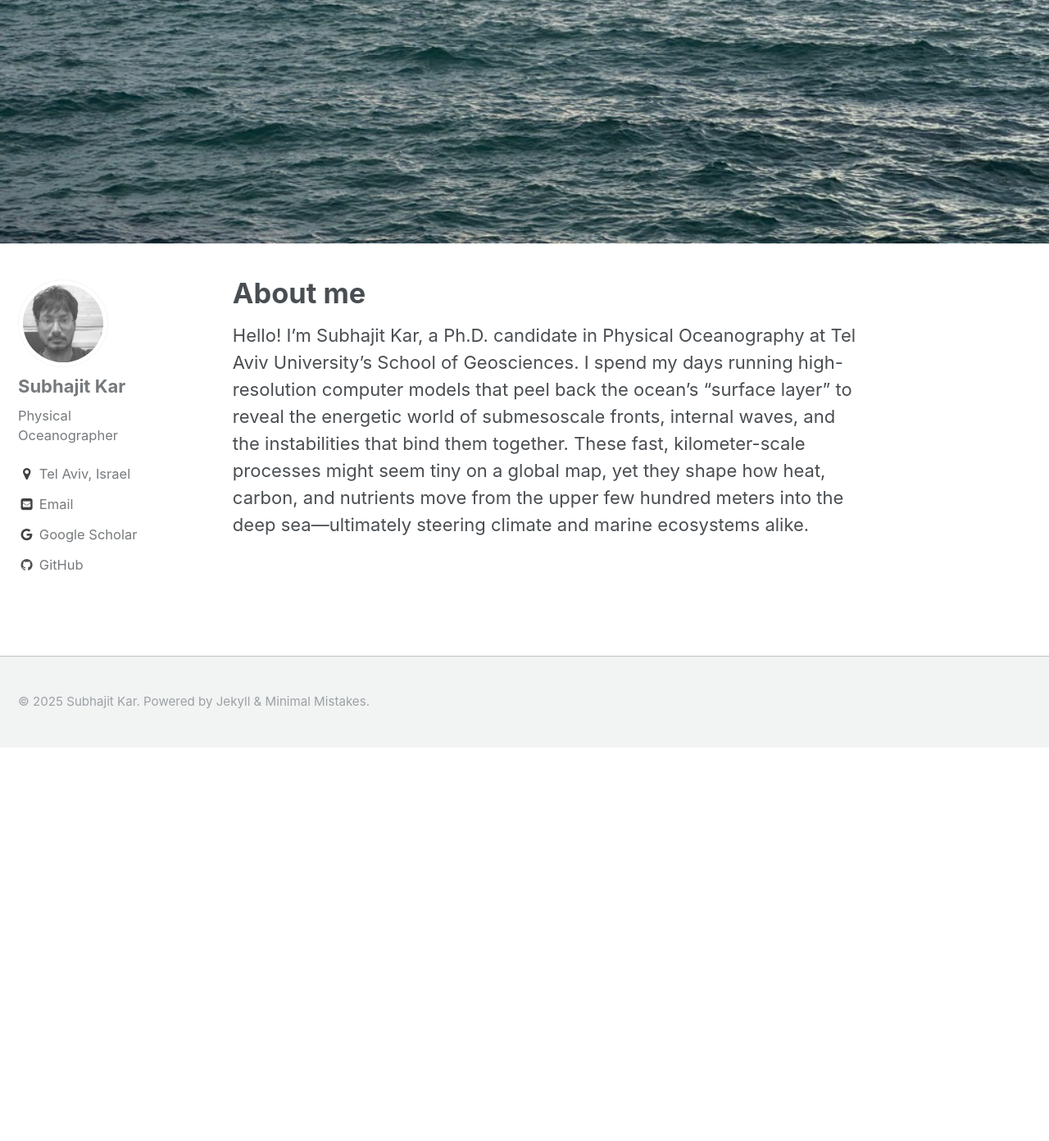
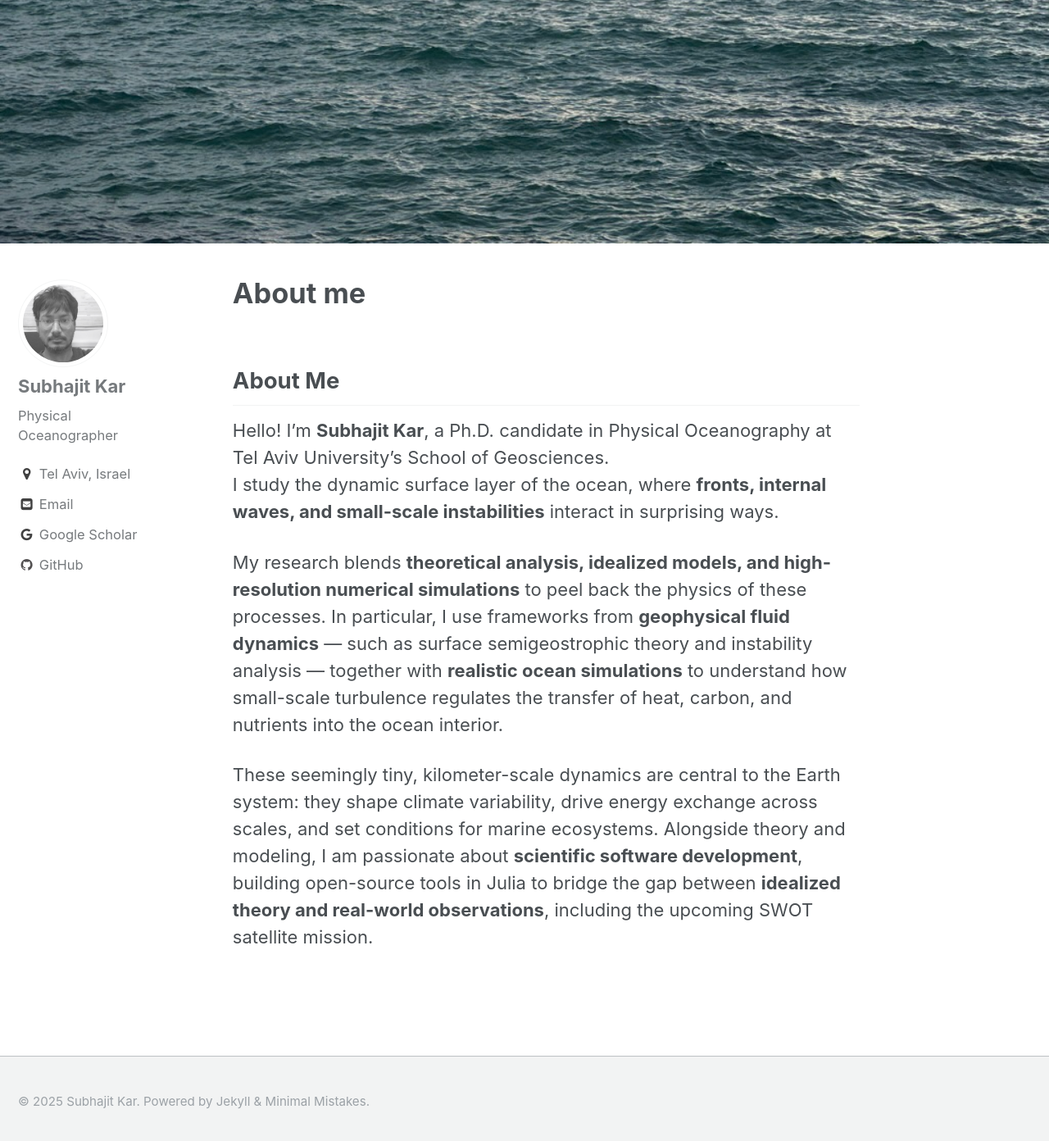
Before and after one commit to subhk/subhk.github.io, a Jekyll site: the page built from _pages/about.md, in a window 1280 px wide and 1400 px high, scrolled down 763 px. Shown: the top 1392 px of the window at 82% size. Built offline with Jekyll 4.4.1, drawn with Linux system fonts in a browser that asks for light colours; before the commit the page ends 1675 px from its top, so only the background shows below that.

Commit message:
Update about.md

```diff
--- a/_pages/about.md
+++ b/_pages/about.md
@@ -5,4 +5,11 @@ header:
 permalink: /about/
 ---
 
-Hello! I’m Subhajit Kar, a Ph.D. candidate in Physical Oceanography at Tel Aviv University’s School of Geosciences. I spend my days running high-resolution computer models that peel back the ocean’s “surface layer” to reveal the energetic world of submesoscale fronts, internal waves, and the instabilities that bind them together. These fast, kilometer-scale processes might seem tiny on a global map, yet they shape how heat, carbon, and nutrients move from the upper few hundred meters into the deep sea—ultimately steering climate and marine ecosystems alike.
+## About Me
+
+Hello! I’m **Subhajit Kar**, a Ph.D. candidate in Physical Oceanography at Tel Aviv University’s School of Geosciences.
+I study the dynamic surface layer of the ocean, where **fronts, internal waves, and small-scale instabilities** interact in surprising ways.
+
+My research blends **theoretical analysis, idealized models, and high-resolution numerical simulations** to peel back the physics of these processes. In particular, I use frameworks from **geophysical fluid dynamics** — such as surface semigeostrophic theory and instability analysis — together with **realistic ocean simulations** to understand how small-scale turbulence regulates the transfer of heat, carbon, and nutrients into the ocean interior.
+
+These seemingly tiny, kilometer-scale dynamics are central to the Earth system: they shape climate variability, drive energy exchange across scales, and set conditions for marine ecosystems. Alongside theory and modeling, I am passionate about **scientific software development**, building open-source tools in Julia to bridge the gap between **idealized theory and real-world observations**, including the upcoming SWOT satellite mission.
```
